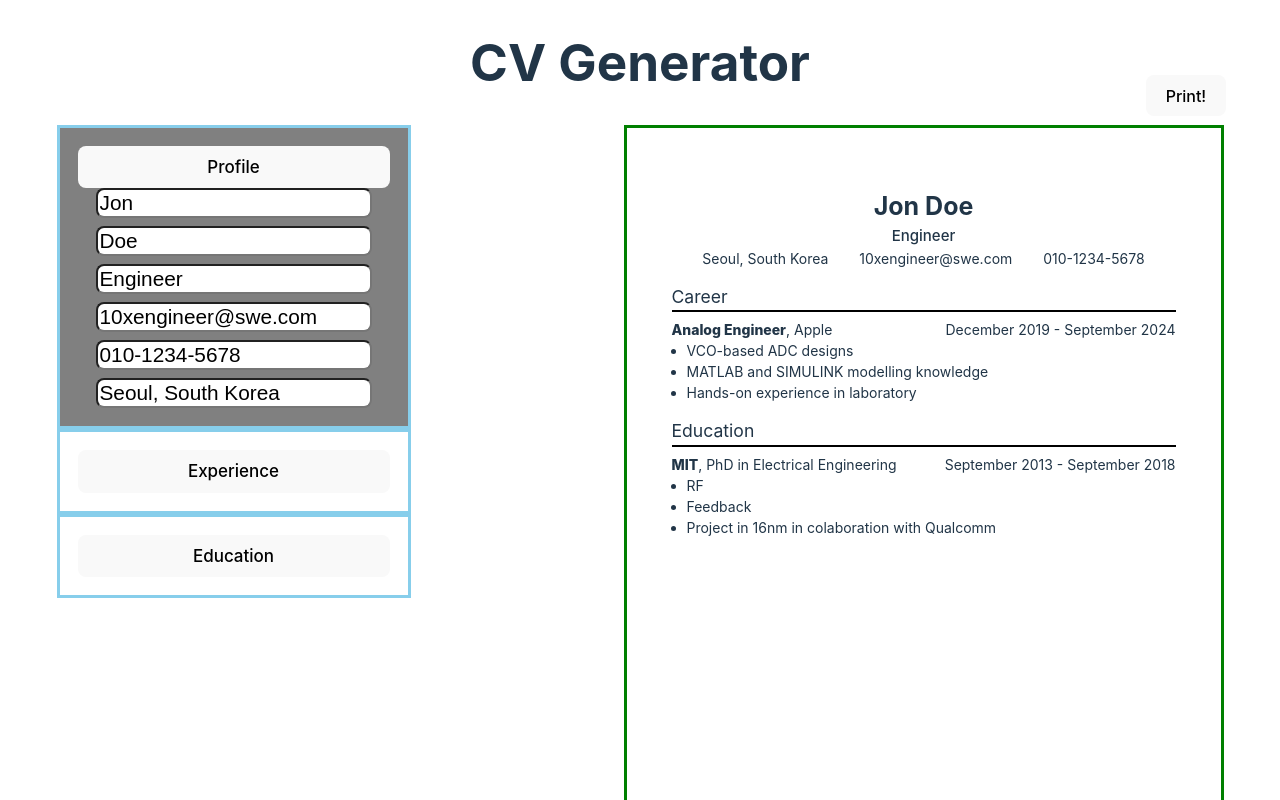
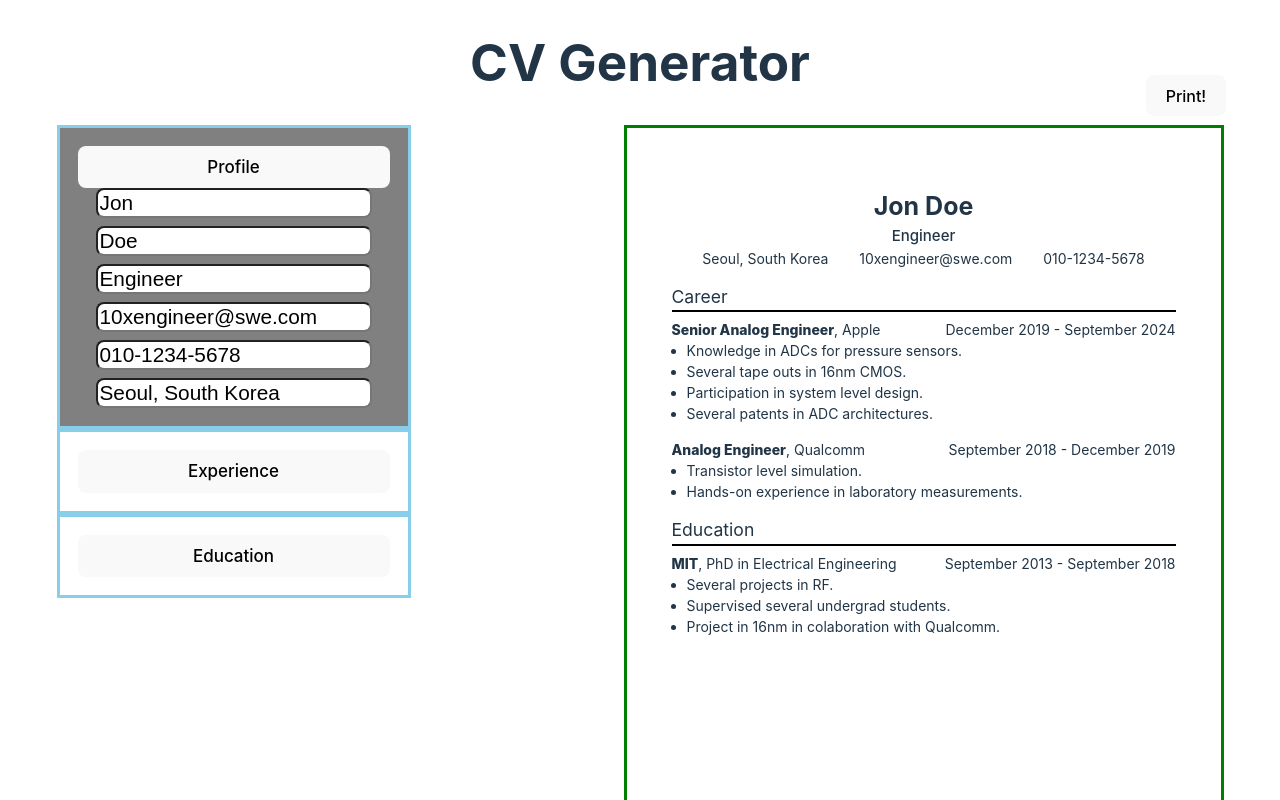
Before and after one commit to CTSDM/odin-cv-application, a React (Vite) app: page / in a window 1280 px wide. Shown: the top 800 px of the page. Built offline with nearby package versions, Linux system fonts and the light colour scheme.

Commit message:
Fix templates

```diff
--- a/src/template/config.js
+++ b/src/template/config.js
@@ -4,11 +4,21 @@ const experience = {
     career: {
         [nanoid()]: {
             institution: "Apple",
+            title: "Senior Analog Engineer",
+            skills: `Knowledge in ADCs for pressure sensors.
+Several tape outs in 16nm CMOS.
+Participation in system level design.
+Several patents in ADC architectures.`,
+            dates: ["2019-12", "2024-09"],
+        },
+        // this is used to fill new entry forms
+        // it is not used for display
+        [nanoid()]: {
+            institution: "Qualcomm",
             title: "Analog Engineer",
-            skills: `VCO-based ADC designs
-MATLAB and SIMULINK modelling knowledge
-Hands-on experience in laboratory`,
-            dates: ["2019-12", "2024-09"],
+            skills: `Transistor level simulation.
+Hands-on experience in laboratory measurements.`,
+            dates: ["2018-09", "2019-12"],
         },
         // this is used to fill new entry forms
         // it is not used for display
@@ -23,9 +33,9 @@ Hands-on experience in laboratory`,
         [nanoid()]: {
             institution: "MIT",
             title: "PhD in Electrical Engineering",
-            skills: `RF
-Feedback
-Project in 16nm in colaboration with Qualcomm`,
+            skills: `Several projects in RF.
+Supervised several undergrad students.
+Project in 16nm in colaboration with Qualcomm.`,
             dates: ["2013-09", "2018-09"],
         },
         // this is used to fill new entry forms
```
